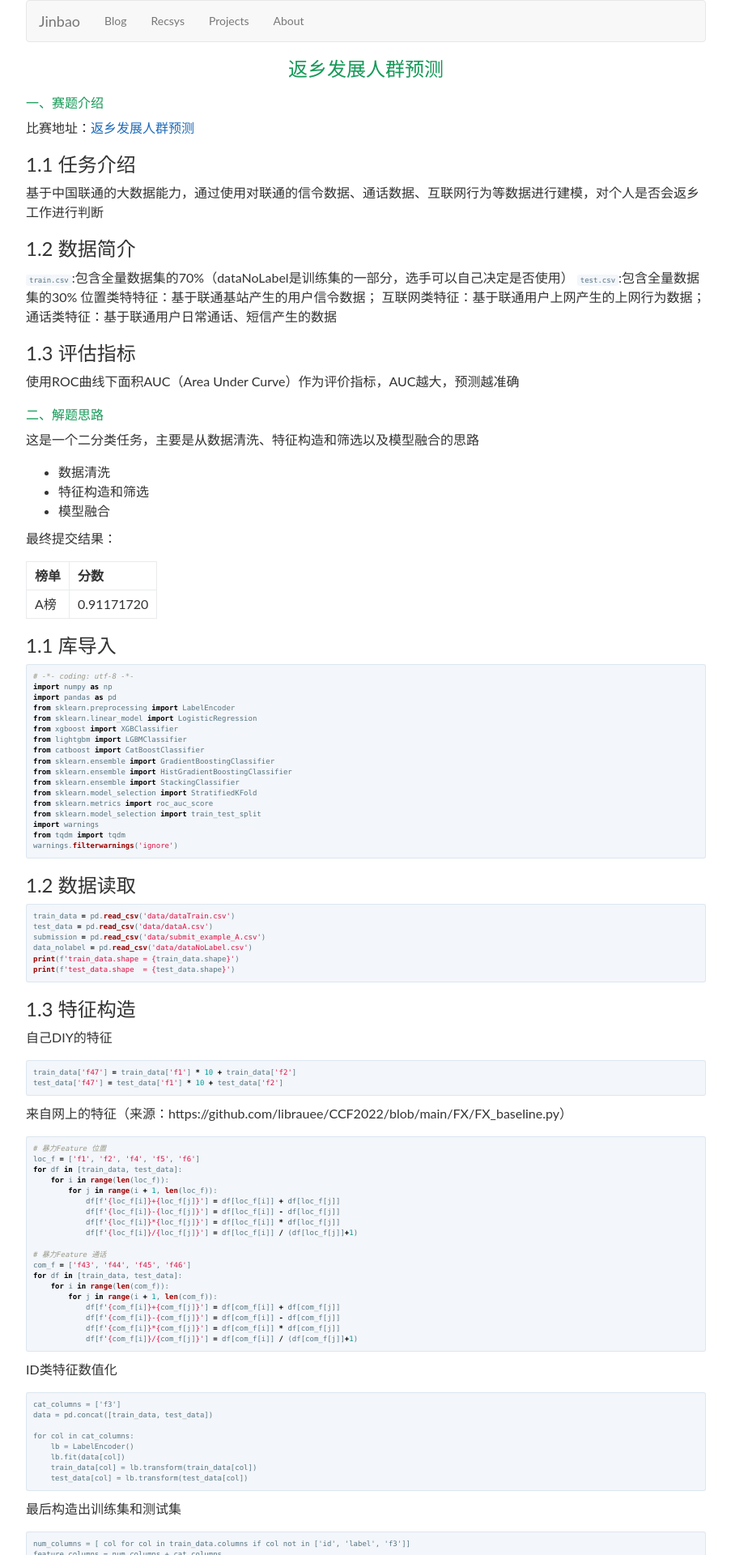
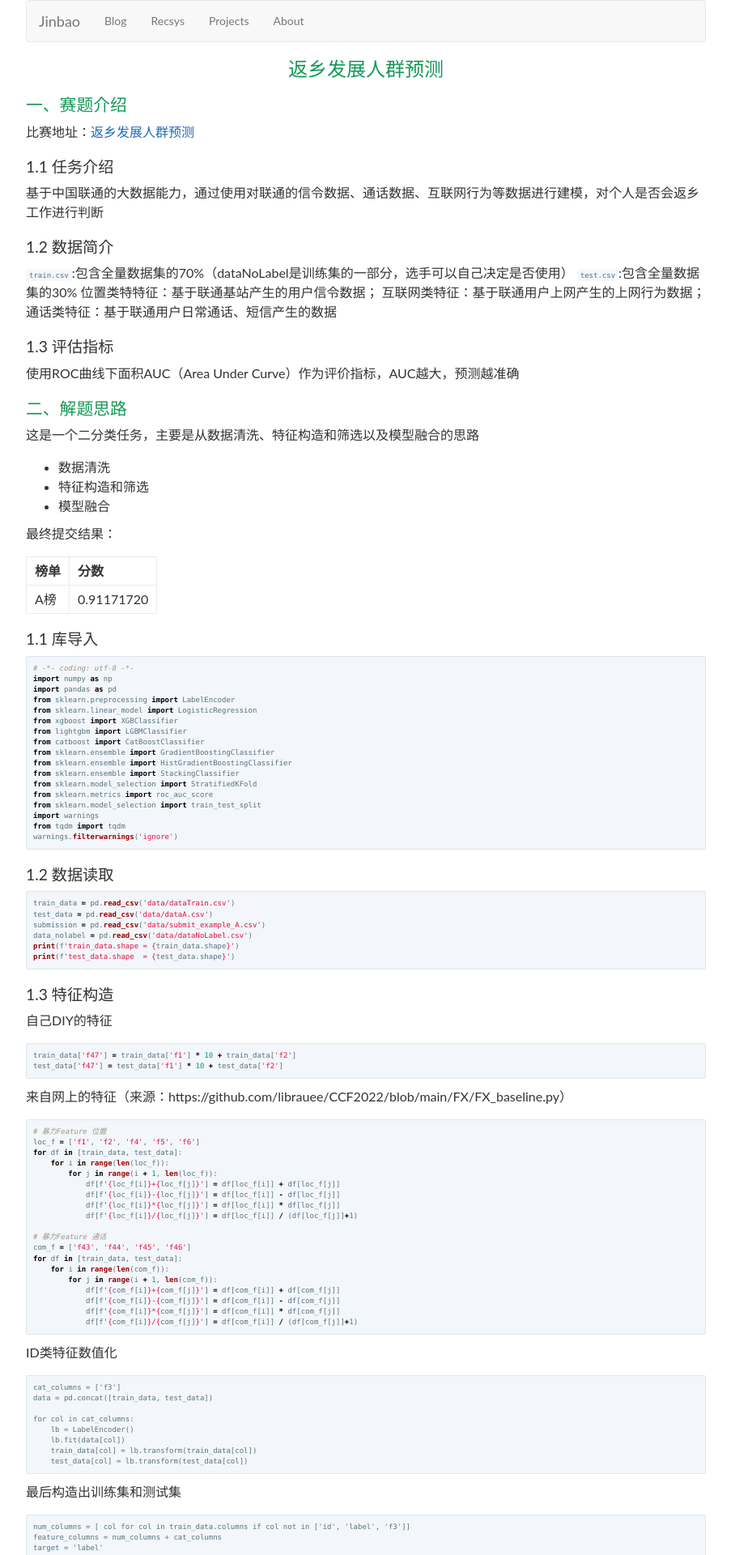
Before and after one commit to JinbaoWeb/jinbaoweb.github.io, a Jekyll site: the page built from 581.md, in a window 1280 px wide. Shown: the top 1920 px of the page at 81% size, without its empty margins (188-1091 px from the left). Built offline with Jekyll 4.4.1, drawn with Linux system fonts in a browser that asks for light colours; nearby versions of some CDN libraries; our own code applies the rules of GitHub Pages for plain Markdown files; comment, search, counter and statistics services are not loaded.

Commit message:
Update style.css

```diff
--- a/assets/css/style.css
+++ b/assets/css/style.css
@@ -671,6 +671,7 @@ a:hover {
     margin-bottom: 1rem;
     font-weight: normal;
     color: #159957;
+    font-size: 1.5em
 }
 
 .main-content h2 {
@@ -678,19 +679,21 @@ a:hover {
     margin-bottom: 1rem;
     font-weight: normal;
     color: #159957;
-    font-size: 1em;
+    font-size: 1.3em;
 }
 
 .main-content h3 {
     margin-top: 2rem;
     margin-bottom: 1rem;
     font-weight: normal;
+    font-size: 1.2em
 }
 
 .main-content h4,.main-content h5,.main-content h6 {
     margin-top: 2rem;
     margin-bottom: 1rem;
     font-weight: normal;
+    font-size: 1em;
 }
 
 .main-content p {
```
